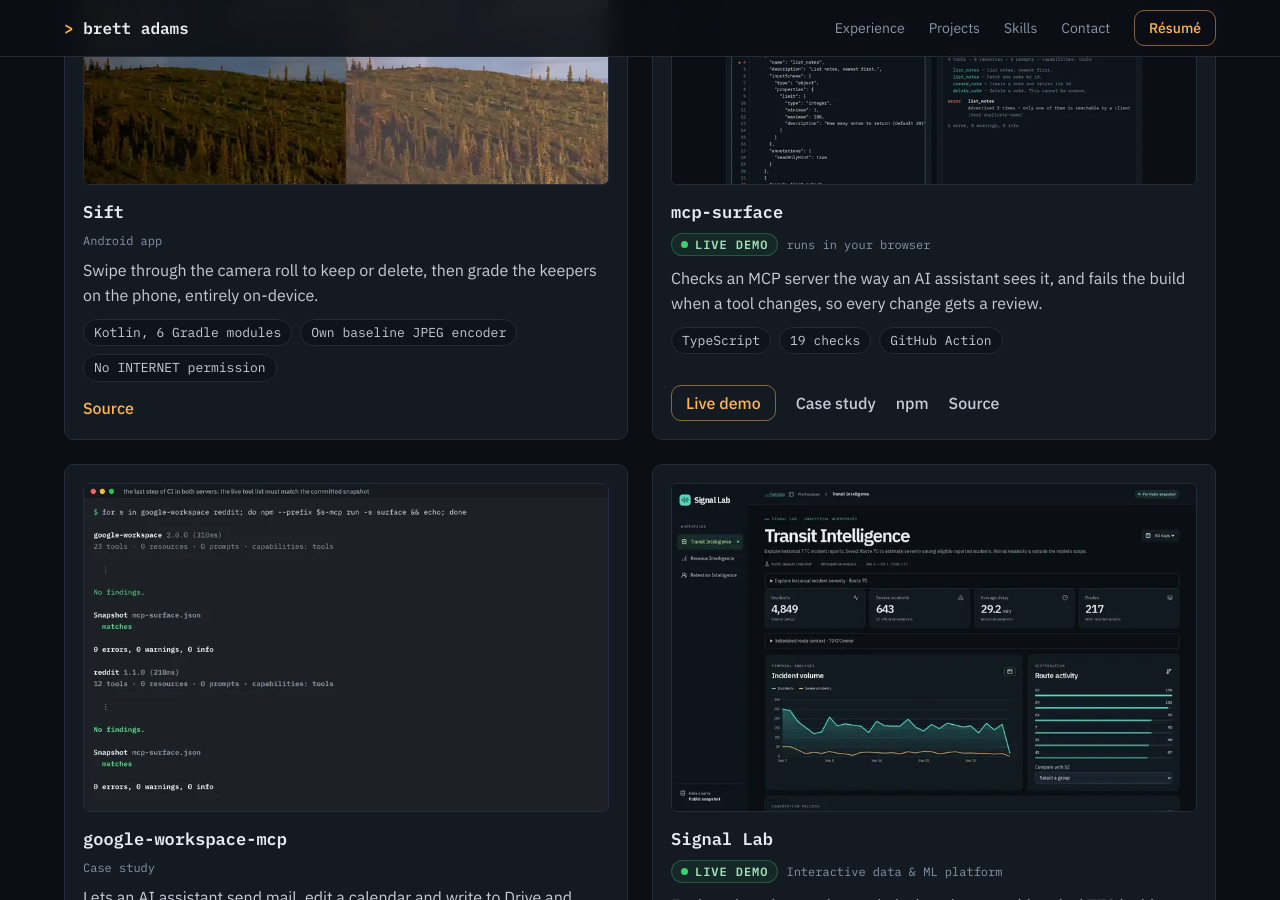
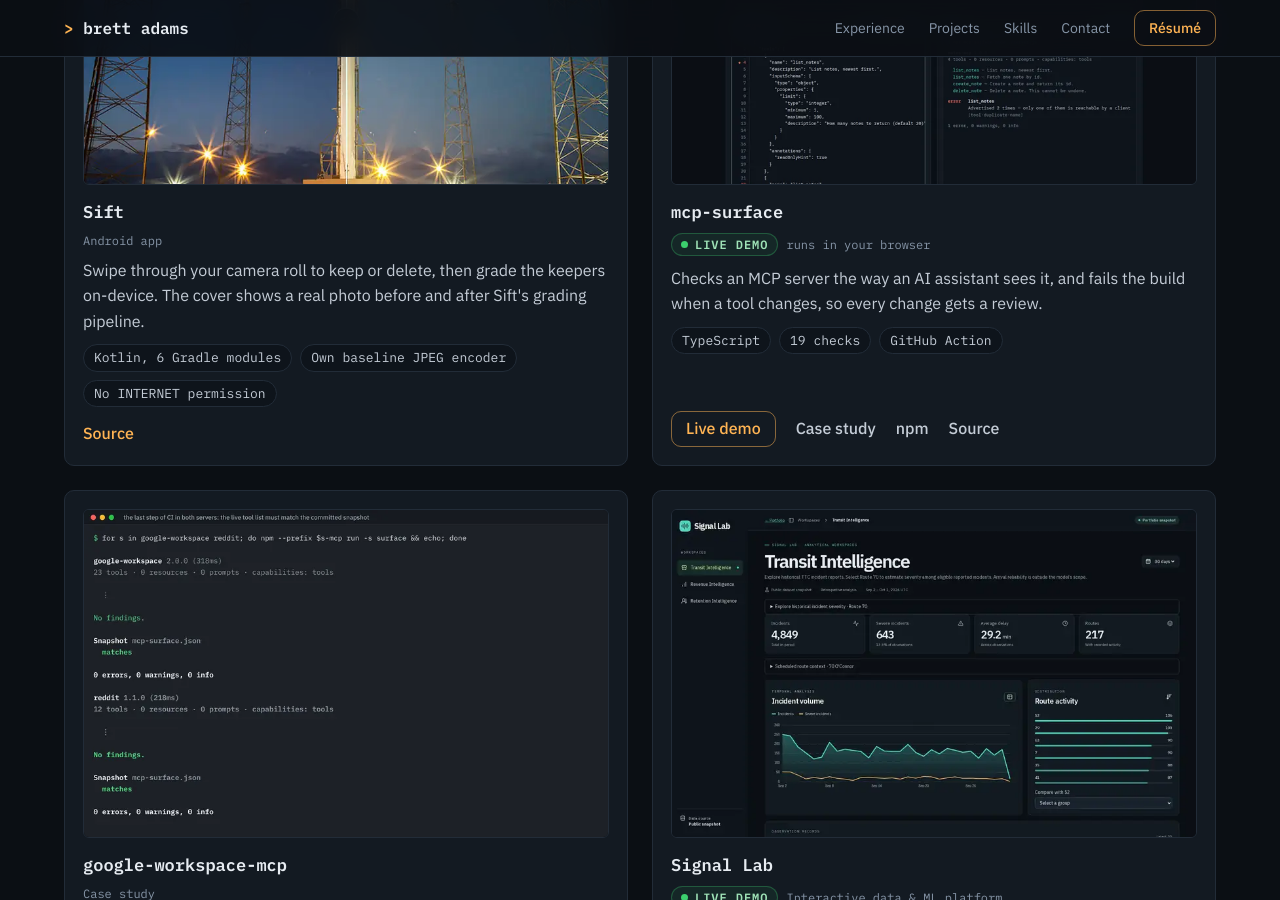
Before and after one commit to brettadams0/brettadams0.github.io, a Jekyll site: the page built from index.html, in a window 1280 px wide and 900 px high, scrolled down 2882 px. Built offline with Jekyll 4.4.1, drawn with Linux system fonts in a browser that asks for light colours.

Commit message:
Show authentic Signal Lab screenshot and real Sift-graded before/after covers
Sift sample was processed through production Kotlin imaging pipeline and passed quality gates; include provenance and unmodified reference output.

```diff
--- a/index.html
+++ b/index.html
@@ -150,12 +150,14 @@ layout: default
 
       <article class="project" data-project="sift">
         <a class="project-shot" href="https://github.com/brettadams0/sift" tabindex="-1" aria-hidden="true">
-          <img src="{{ '/assets/img/sift-800.webp' | relative_url }}"
-               alt="" width="800" height="500" loading="lazy" decoding="async" />
+          <img src="{{ '/assets/img/sift-grade-800.webp' | relative_url }}"
+               srcset="{{ '/assets/img/sift-grade-800.webp' | relative_url }} 800w, {{ '/assets/img/sift-grade-1600.webp' | relative_url }} 1600w"
+               sizes="(min-width: 1200px) 650px, (min-width: 861px) 56vw, calc(100vw - 70px)"
+               alt="" width="1600" height="1000" loading="lazy" decoding="async" />
         </a>
         <h3 class="project-name">Sift</h3>
         <p class="project-kind">Android app</p>
-        <p class="project-line">Swipe through the camera roll to keep or delete, then grade the keepers on the phone, entirely on-device.</p>
+        <p class="project-line">Swipe through your camera roll to keep or delete, then grade the keepers on-device. The cover shows a real photo before and after Sift's grading pipeline.</p>
         <ul class="chips" role="list"><li>Kotlin, 6 Gradle modules</li><li>Own baseline JPEG encoder</li><li>No INTERNET permission</li></ul>
         <p class="links">
           <a href="https://github.com/brettadams0/sift">Source<span class="sr-only">: Sift</span></a>
```
Also changed, not shown: docs/PROJECT_COVER_PROVENANCE.md (added, +25 -0 lines), assets/img/sift-800.webp (deleted), assets/img/sift-grade-1600.webp (added), assets/img/sift-grade-800.webp (added).
